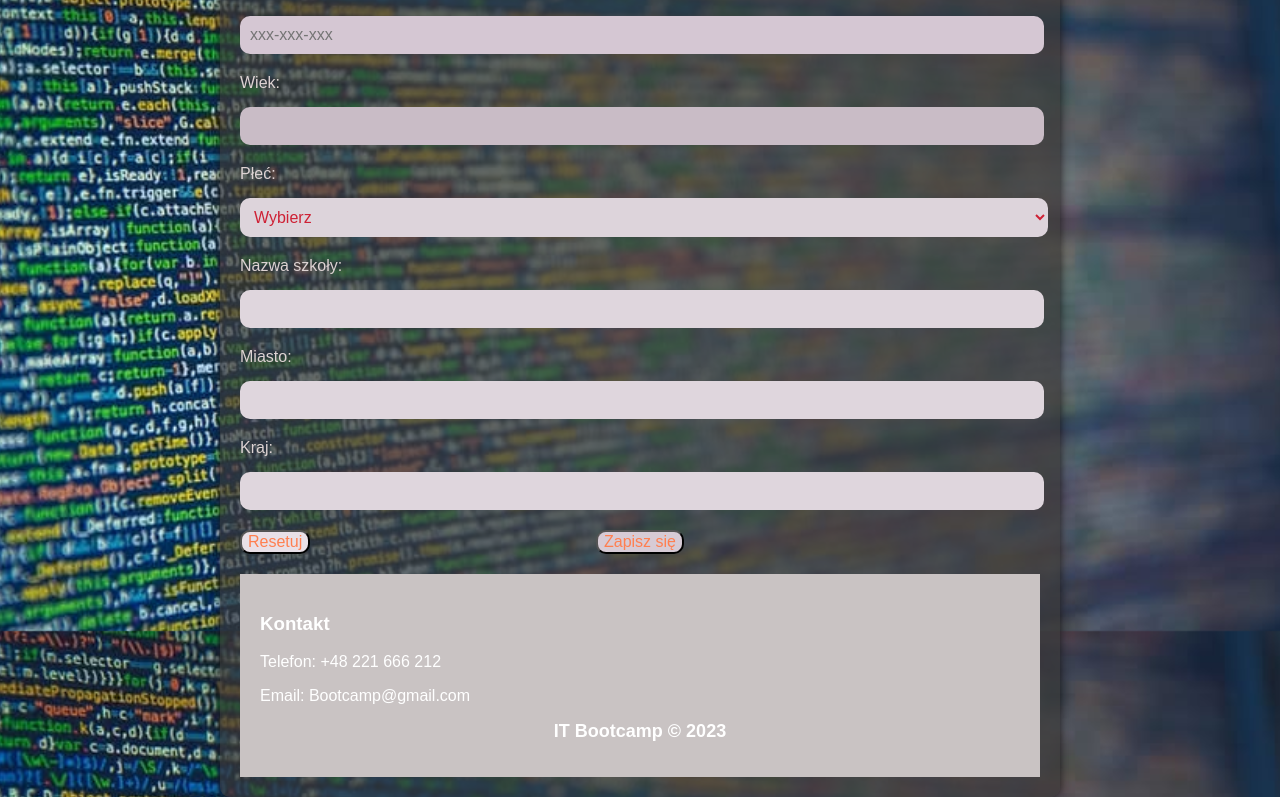
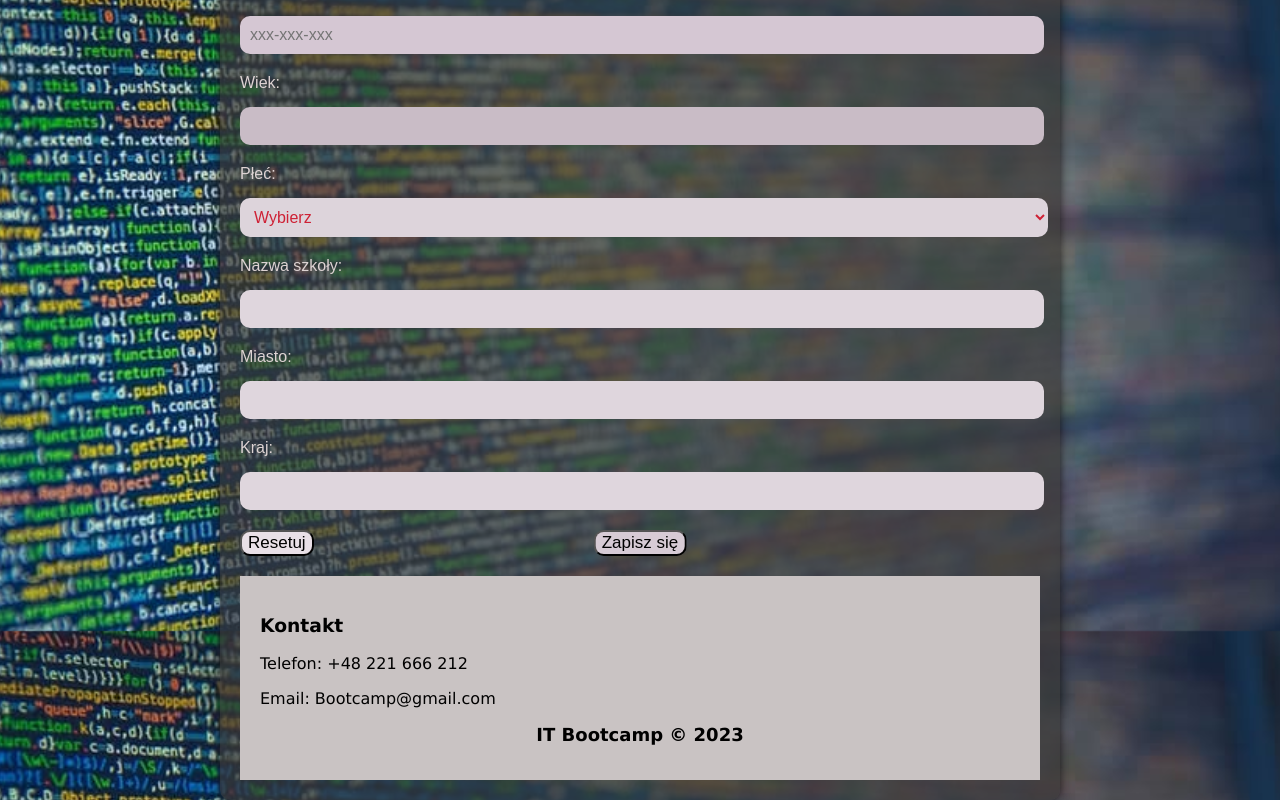
Before and after one commit to ProKroks/formularz_z_animacja, a React (Create React App) app: page / in a window 1280 px wide. Shown: the part 969-1769 px from the top of the page. Built offline with nearby package versions, Linux system fonts and the light colour scheme.

Commit message:
naprawiony bład ze stara stronna

```diff
--- a/src/App.css
+++ b/src/App.css
@@ -34,15 +34,18 @@ body {
   margin: 0;
   font-weight: bold;
 }
+
 .form-group {
   margin-bottom: 20px;
 }
+
 label {
   display: block;
   font-size: 16px;
   color: #ddd3d3;
   margin-bottom: 5px;
 }
+
 input[type="text"],
 input[type="email"],
 input[type="tel"],
@@ -59,6 +62,7 @@ select {
   margin-left: auto;
   margin-right: auto;
 }
+
 input[type="text"]:-webkit-autofill,
 input[type="email"]:-webkit-autofill,
 input[type="tel"]:-webkit-autofill,
@@ -67,6 +71,7 @@ select:-webkit-autofill {
   box-shadow: 0 0 0 30px #dfd6dd inset;
   -webkit-text-fill-color: #ce2135 !important;
 }
+
 input[type="tel"] {
   width: 98%;
   padding: 10px;
@@ -77,6 +82,7 @@ input[type="tel"] {
   background-color: #d5c7d3;
   color: #ce2135;
 }
+
 input[type="number"] {
   width: 98%;
   padding: 10px;
@@ -87,35 +93,42 @@ input[type="number"] {
   background-color: #c9bcc6;
   color: #ce2135;
 }
+
 select {
   width: 100%;
 }
+
 button[type="submit"] {
   background-color: #d7cbd5;
-  color: coral;
+  color: black;
   position: absolute;
   left: 50%;
   transform: translateX(-50%);
-  font-size: 16px;
+  font-size: 17px;
   border-radius: 10px;
 }
+
 button[type="submit"]:hover {
   background-color: #ce2135;
 }
+
 button[type="reset"] {
   background-color: #e9e0e7;
-  color: coral;
-  font-size: 16px;
+  color: black;
+  font-size: 17px;
   border-radius: 10px;
 }
+
 button[type="reset"]:hover {
   background-color: #ce2135;
 }
+
 @media (max-width: 768px) {
   .contact-info {
     font-size: 14px;
   }
 }
+
 #gender {
   width: 101%;
   padding: 10px;
@@ -128,14 +141,24 @@ button[type="reset"]:hover {
   margin-left: auto;
   margin-right: auto;
 }
+
 footer {
-  color: white;
+  color: black;
   background-color: #c9c3c3;
+  font-family: Verdana, Geneva, Tahoma, sans-serif;
   padding: 20px;
   text-align: left;
 }
+
 footer h2 {
-  color: white;
+  color: black;
   font-size: 18px;
   text-align: center;
 }
+
+.form-submitted {
+  background-color: #c4e1a9;
+  color: #333;
+  padding: 10px;
+  margin-top: 10px;
+}
--- a/src/App.js
+++ b/src/App.js
@@ -1,7 +1,7 @@
 import React, { useState } from 'react';
 import './App.css';
 import Opis from './Opis';
-// wersja online
+
 const App = () => {
   const [phoneNumber, setPhoneNumber] = useState('');
   const [name, setName] = useState('');
@@ -11,6 +11,7 @@ const App = () => {
   const [school, setSchool] = useState('');
   const [city, setCity] = useState('');
   const [country, setCountry] = useState('');
+  const [formSubmitted, setFormSubmitted] = useState(false); // New state for form submission
 
   const handlePhoneNumberChange = (event) => {
     const inputPhoneNumber = event.target.value.replace(/[^0-9]/g, '');
@@ -32,19 +33,19 @@ const App = () => {
 
   const handleSubmit = (event) => {
     event.preventDefault();
-
-    // Tworzenie łańcucha znaków z danymi do zapisu
-    const data = `Imię i nazwisko: ${name}\nAdres e-mail: ${email}\nNumer telefonu: ${phoneNumber}\nWiek: ${age}\nPłeć: ${gender}\nNazwa szkoły: ${school}\nMiasto: ${city}\nKraj: ${country}\n`;
-
-    // Tworzenie elementu do pobrania pliku txt
-    const element = document.createElement('a');
-    const file = new Blob([data], { type: 'text/plain' });
-    element.href = URL.createObjectURL(file);
-    element.download = 'dane.txt';
-    document.body.appendChild(element);
-    element.click();
-
-    // Resetowanie formularza po zapisie danych
+    // Do something with the form data, e.g., log it to the console
+    console.log({
+      name,
+      email,
+      phoneNumber,
+      age,
+      gender,
+      school,
+      city,
+      country
+    });
+    setFormSubmitted(true); // Set formSubmitted to true on successful submission
+    // Reset the form fields after successful submission
     setName('');
     setEmail('');
     setPhoneNumber('');
@@ -64,19 +65,14 @@ const App = () => {
     setSchool('');
     setCity('');
     setCountry('');
+    setFormSubmitted(false); // Reset formSubmitted state on form reset
   };
-
-
   return (
     <div className="container">
-      {/* <div className="form-header"> */}
-      {/* <h1>Formularz rejestracyjny na szkołę letnią</h1>
-      </div> */}
       <div>
-        <Opis></Opis>
+        <Opis />
       </div>
-
-      <form action="#" method="post" onSubmit={handleSubmit}>
+      <form onSubmit={handleSubmit}>
         <div className="form-group">
           <label htmlFor="name">Imię i nazwisko:</label>
           <input
@@ -173,9 +169,18 @@ const App = () => {
         </div>
         <div className="form-group">
           <button type="submit">Zapisz się</button>
-          <button type="reset" onClick={handleReset}>Resetuj</button>
+          <button type="reset" onClick={handleReset}>
+            Resetuj
+          </button>
         </div>
       </form>
+
+      {formSubmitted && (
+        <div className="form-submitted">
+          <p>Formularz został wysłany!</p>
+        </div>
+      )}
+
       <footer className="contact-info">
         <h3>Kontakt</h3>
         <p>Telefon: +48 221 666 212</p>
```
